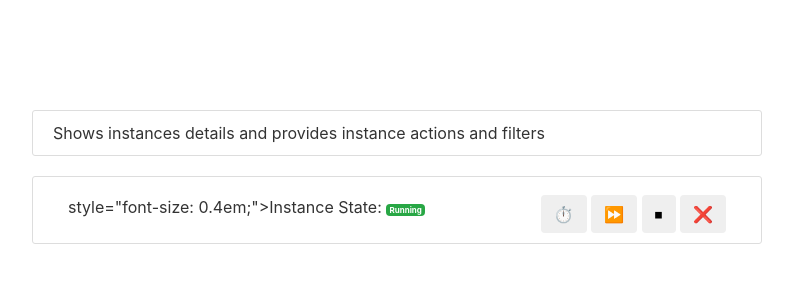
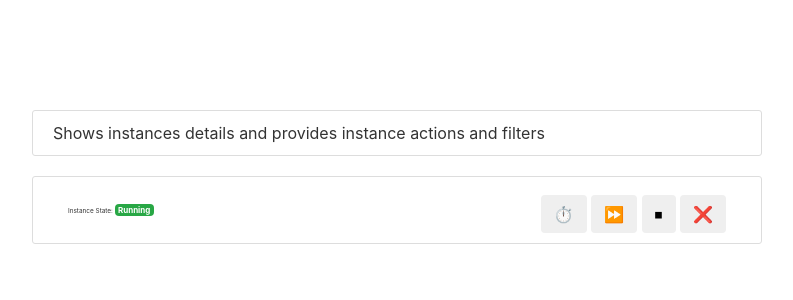
Before and after one commit to GoddessDianaPub/kandula-app, a Flask app: template app/templates/instances.html in a window 1280 px wide. Shown: the part 86-386 px from the top of the page, without its empty margins (53-846 px from the left). Run offline with Flask 3, Linux system fonts and the light colour scheme; the template is opened without the code that fills it: most values are stand-ins (such as "Sample title", 1, 10 or a date in 2020); parts of the project's set-up code (start-up, migrations or seed data) failed here and were passed over; some libraries are stand-ins or nearby versions.

Commit message:
removed > from span

```diff
--- a/app/templates/instances.html
+++ b/app/templates/instances.html
@@ -53,7 +53,7 @@
                             </a>
                         </h3>
                         <div class="d-block">
-                            <span> style="font-size: 0.4em;">Instance State: </span>
+                            <span style="font-size: 0.4em;">Instance State: </span>
                             {% if instance.State == "running" %}
                                 <span class="badge badge-success" style="font-size: 0.5em;">Running</span>
                             {% else %}
```
